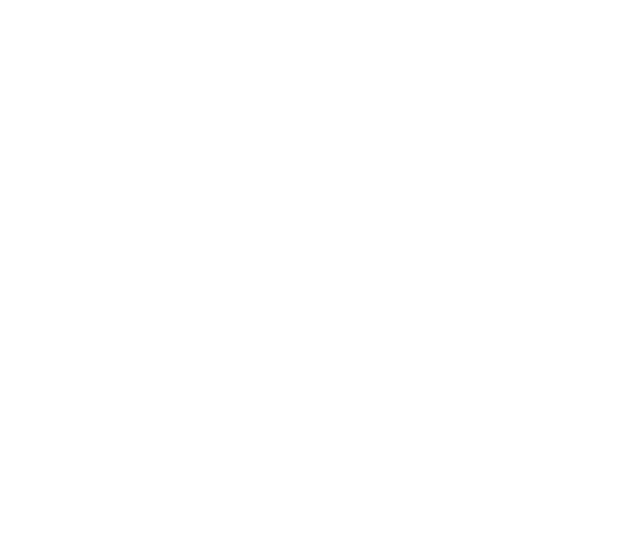
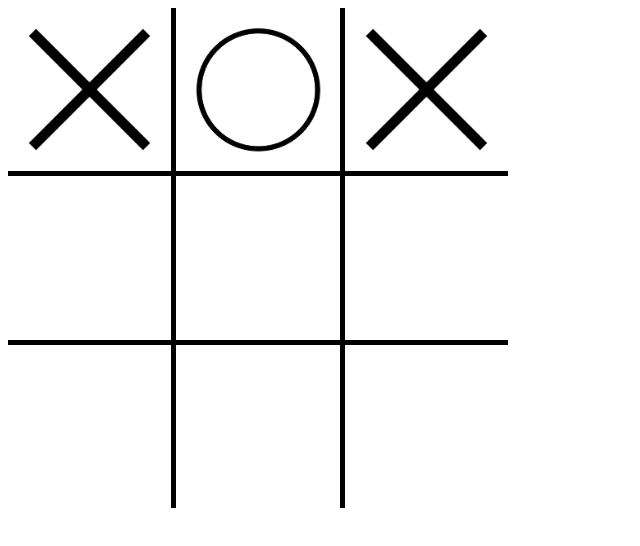
Before and after one commit to YichenLiu06/tic-tac-toe, a plain HTML site: page index.html in a window 1280 px wide. Shown: the whole page, without its empty margins (0-640 px from the left). Drawn offline with Linux system fonts and the light colour scheme.

Commit message:
Completed render function to display board state in DOM

```diff
--- a/script.js
+++ b/script.js
@@ -1,9 +1,9 @@
 const Gameboard = (function createGameboard(){
-  const board = [['*','*','*'],['*','*','*'],['*','*','*']];
+  const board = [['','',''],['','',''],['','','']];
 
   //Only accepts 'X' and 'O' as values
   const setCell = (x, y, value) => {
-    if((value == 'X' || value == 'O') && board[x][y] == '*'){
+    if((value == 'X' || value == 'O') && board[x][y] == ''){
       board[x][y] = value;
       return true;
     }
@@ -53,18 +53,43 @@ const Gameboard = (function createGameboard(){
     let full = true;
     for(let x=0; x<3; x++){
       for(let y=0; y<3; y++){
-        if(board[x][y] == '*')
+        if(board[x][y] == '')
           full = false;
       }
     }
     return (!checkWin('X') && !checkWin('O') && full);
   }
 
-  const displayBoard = () => {
+  const display = () => {
     board.forEach(a=>console.log(...a));
   }
 
-  return {setCell, getCell, checkWin, checkTie, displayBoard};
+  const render = () => {
+    console.log("hello");
+    const boardContainer = document.createElement("div");
+    boardContainer.style.display = "grid";
+    boardContainer.style.gridTemplate = "1fr 1fr 1fr / 1fr 1fr 1fr"
+    boardContainer.style.height = "500px";
+    boardContainer.style.width = "500px";
+    boardContainer.style.gap = "5px";
+    boardContainer.style.backgroundColor = "black"
+    for(let x=0; x<3; x++){
+      for(let y=0; y<3; y++){
+        const cell = document.createElement("div");
+        if(board[x][y] != ''){
+          cell.style.backgroundImage = board[x][y] == 'O' ? 'url("O.png")' : 'url("X.png")';
+          cell.style.backgroundSize = "cover";
+        }
+        cell.style.backgroundColor = "white";
+        cell.dataset.x = x;
+        cell.dataset.y = y;
+        boardContainer.appendChild(cell);
+      }
+    }
+    document.querySelector("body").appendChild(boardContainer);
+  }
+
+  return {setCell, getCell, checkWin, checkTie, display, render};
 
 })();
 
@@ -90,7 +115,7 @@ const Game = (function createGame(){
 
   const fillCell = (x,y) => {
     if(currentPlayer.fillCell(x,y)){
-      Gameboard.displayBoard();
+      Gameboard.display();
       if(Gameboard.checkWin(currentPlayer.getValue()))
         console.log(`${currentPlayer.getName()} wins!`);
       if(Gameboard.checkTie())
@@ -103,9 +128,10 @@ const Game = (function createGame(){
 
 })()
 
-Gameboard.displayBoard();
+Gameboard.display();
 
 Game.fillCell(0,2);
 Game.fillCell(0,1);
 Game.fillCell(0,2);
 Game.fillCell(0,0);
+Gameboard.render();
```
Also changed, not shown: index.html (+1 -0 lines), O.png (added), X.png (added).
